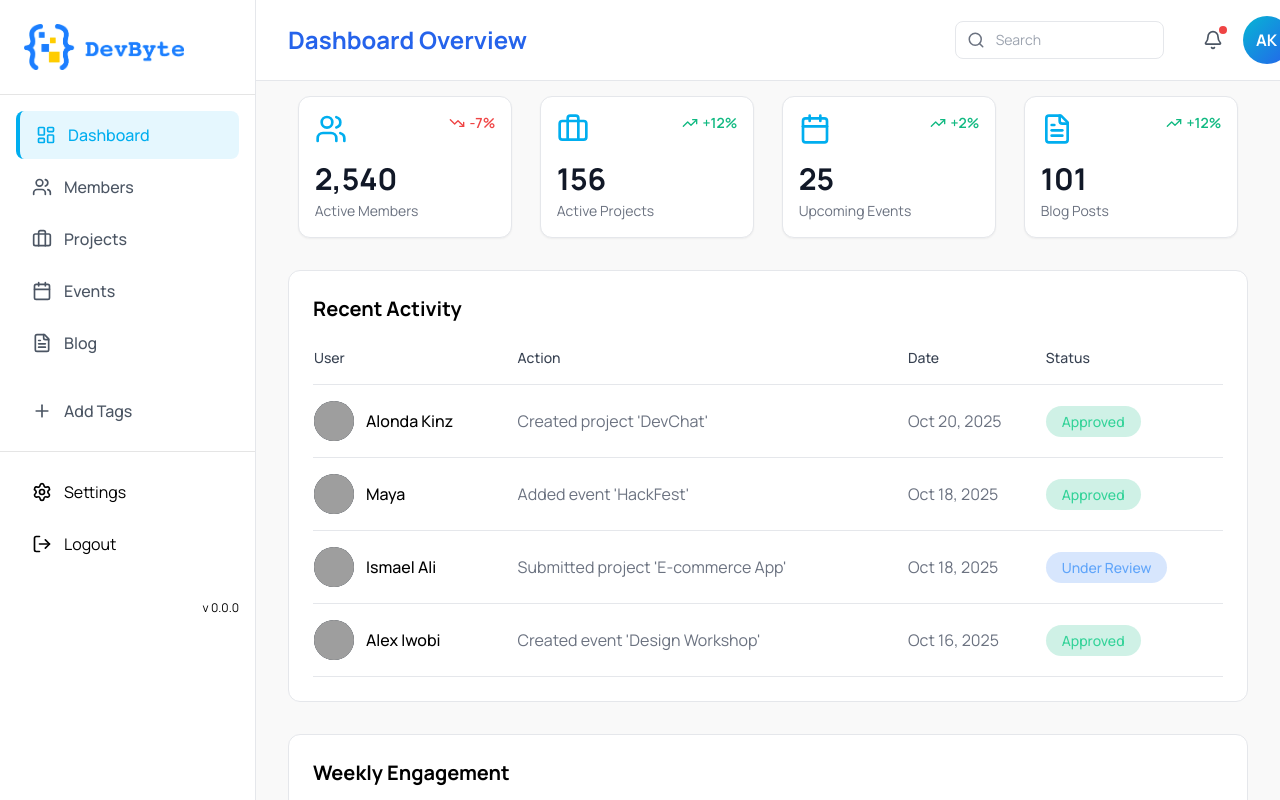
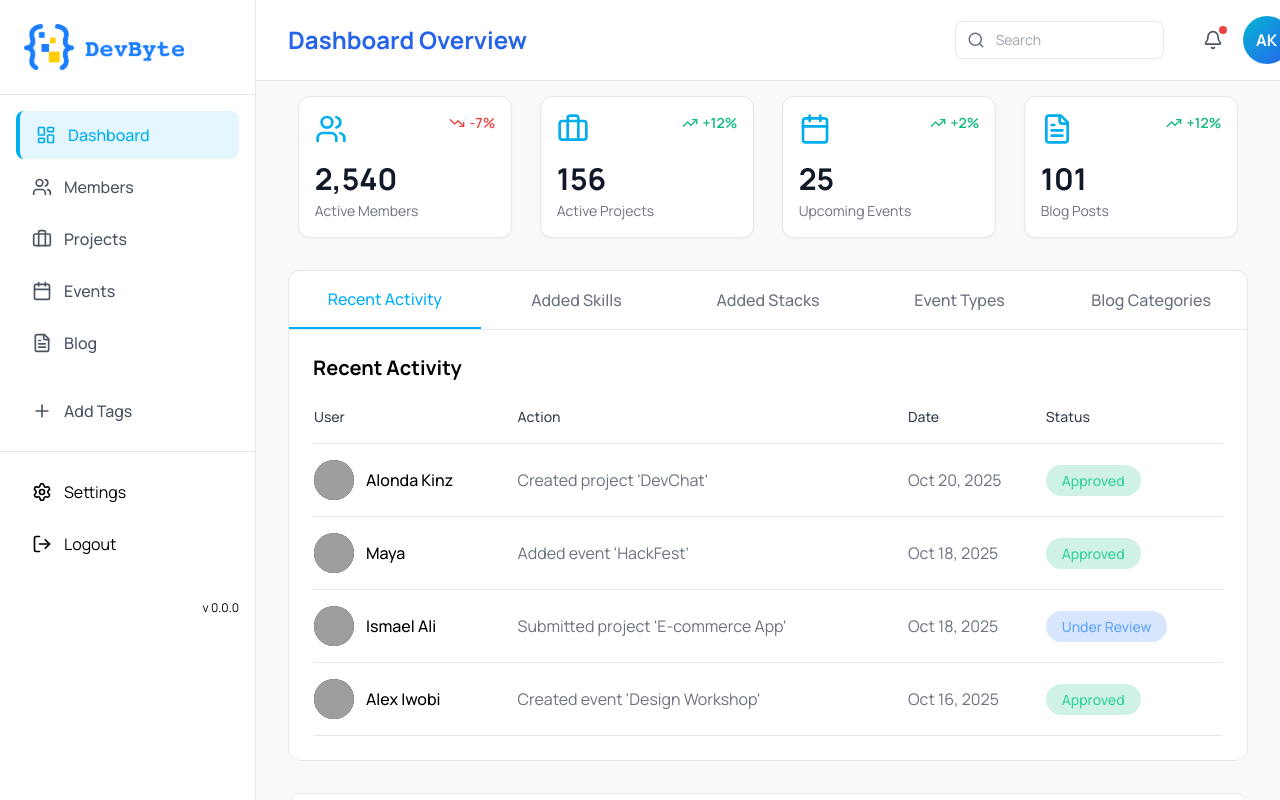
Before and after one commit to Ismail0u/Community-Website-Frontend, a React (Vite) app in the folder devbyte-frontend/: page /adminDashboard in a window 1280 px wide. Shown: the top 800 px of the page. Built offline with nearby package versions, Linux system fonts and the light colour scheme; grey boxes are pictures that could not be loaded.

Commit message:
feat : added tags and recents activity displayed on a tabs section

```diff
--- a/devbyte-frontend/src/features/adminDashboard/DashboardPage.jsx
+++ b/devbyte-frontend/src/features/adminDashboard/DashboardPage.jsx
@@ -1,3 +1,4 @@
+import { useState , useRef } from "react";
 import React from "react";
 import { statsData } from "./data/statsData";
 import { engagementData } from "./data/engagementData";
@@ -7,6 +8,9 @@ import { StatCard } from "./components/statCard";
 import { ActionCard } from "./components/actionCard";
 import { ActivityRow } from "./components/activityRow";
 import { LineChart } from "./components/chartBar";
+import { AddedTagsDisplay } from "./components/addedTagsDisplay";
+import { MOCK_BLOG_CATEGORIES, MOCK_EVENT_TYPES, MOCK_SKILLS , MOCK_STACKS } from "./data/otherMockData";
+import { ChevronDown } from "lucide-react";
 
 
 // ---------------------- StatsGrid Component ----------------------
@@ -23,7 +27,7 @@ const StatsGrid = () => (
 // ---------------------- RecentActivityTable ----------------------
 // Displays recent user activities in a responsive table
 const RecentActivityTable = () => (
-  <div className="bg-white dark:bg-[#161b22] border border-gray-200 dark:border-gray-700 rounded-xl p-6">
+  <div>
     <h2 className="text-xl font-bold mb-6">Recent Activity</h2>
 
     {/* Horizontal scroll for small devices */}
@@ -81,15 +85,143 @@ const QuickActionsGrid = () => (
   </div>
 );
 
+const TabButton = ({ isActive, onClick, children }) => {
+  return (
+    <button
+      onClick={onClick}
+      className={`flex-1 px-4 md:px-6 py-3 md:py-4 font-medium text-xs md:text-base transition-all whitespace-nowrap ${        isActive
+          ? "text-[#00aeff] border-b-2 border-[#00aeff]"
+          : "text-gray-500 dark:text-gray-400 hover:text-gray-700 dark:hover:text-gray-300"
+      }`}
+    >
+      {children}
+    </button>
+  );
+};
+
+// ==================== MOBILE TAB SELECT COMPONENT ====================
+const MobileTabSelect = ({ tabs, activeTab, onTabChange }) => (
+  <div className="md:hidden px-4 pt-4 border-b border-gray-200 dark:border-gray-700">
+    <label htmlFor="tab-select" className="sr-only">
+      Select a tab
+    </label>
+    <div className="relative">
+      <select
+        id="tab-select"
+        value={activeTab}
+        onChange={(e) => onTabChange(e.target.value)}
+        className="block w-full rounded-xl border border-gray-300 dark:border-gray-600 bg-white dark:bg-[#161b22] text-gray-900 dark:text-gray-100 text-sm py-3 pr-10 pl-4 shadow-sm focus:ring-2 focus:ring-[#00aeff] focus:border-[#00aeff] transition-all duration-200 appearance-none relative">
+        {tabs.map((tab) => (
+          <option key={tab.id} value={tab.id}>
+            {tab.label}
+          </option>
+        ))}
+      </select>
+      <ChevronDown className="absolute right-4 top-1/2 -translate-y-1/2 h-5 w-5 text-gray-500 dark:text-gray-400 pointer-events-none"/>
+    </div>
+  </div>
+);
+
+// ==================== DESKTOP TABS COMPONENT ====================
+const DesktopTabs = ({ tabs, activeTab, onTabChange }) => (
+  <div className="hidden md:flex justify-between border-b border-gray-200 dark:border-gray-700">
+    {tabs.map((tab) => (
+      <TabButton
+        key={tab.id}
+        isActive={activeTab === tab.id}
+        onClick={() => onTabChange(tab.id)}
+      >
+        {tab.label}
+      </TabButton>
+    ))}
+  </div>
+);
+
+// ==================== RESPONSIVE TABS HEADER (REPLACED TabsWithArrows) ====================
+const ResponsiveTabsHeader = ({ tabs, activeTab, onTabChange }) => {
+  return (
+    <>
+      <MobileTabSelect tabs={tabs} activeTab={activeTab} onTabChange={onTabChange} />
+      <DesktopTabs tabs={tabs} activeTab={activeTab} onTabChange={onTabChange} />
+    </>
+  );
+};
 
 // ---------------------- Main Dashboard Page ----------------------
-const DashboardPage = () => (
+const DashboardPage = () => {
+
+  const [skills, setSkills] = useState(MOCK_SKILLS);
+  const [stacks, setStacks] = useState(MOCK_STACKS);
+  const [eventTypes, setEventTypes] = useState(MOCK_EVENT_TYPES);
+  const [blogCategories, setBlogCategories] = useState(MOCK_BLOG_CATEGORIES);
+  const [activeContentTab, setActiveContentTab] = useState('activity');
+
+   const tabs = [
+    { id: 'activity', label: 'Recent Activity' },
+    { id: 'skills', label: 'Added Skills' },
+    { id: 'stacks', label: 'Added Stacks' },
+    { id: 'events', label: 'Event Types' },
+    { id: 'blogs', label: 'Blog Categories' },
+  ];
+
+  const handleRemoveTag = (type, tag) => {
+  if (type === 'skills') setSkills(skills.filter(t => t !== tag));
+  if (type === 'stacks') setStacks(stacks.filter(t => t !== tag));
+  if (type === 'events') setEventTypes(eventTypes.filter(t => t !== tag));
+  if (type === 'blogs') setBlogCategories(blogCategories.filter(t => t !== tag));
+};
+
+
+  return (
+
   <div className="p-4 sm:p-6 lg:p-8 space-y-8 text-black dark:text-white bg-[#f9f9f9] dark:bg-[#0d1117] min-h-screen">
     <StatsGrid />
-    <RecentActivityTable />
+
+    {/* Tabs Section */}
+    <div className="bg-white dark:bg-[#161b22] border border-gray-200 dark:border-gray-700 rounded-xl overflow-hidden">
+      {/* Tabs Header: Uses Select on mobile, justified buttons on desktop */}
+      <ResponsiveTabsHeader
+        tabs={tabs}
+        activeTab={activeContentTab}
+        onTabChange={setActiveContentTab}
+      />
+      <div className="p-4 sm:p-6">
+        {activeContentTab === 'activity' && <RecentActivityTable />}
+
+        {activeContentTab === 'skills' && (
+          <AddedTagsDisplay
+            type="skills"
+            tags={skills}
+            onRemove={(tag) => handleRemoveTag('skills', tag)}
+          />
+        )}
+        {activeContentTab === 'stacks' && (
+          <AddedTagsDisplay
+            type="stacks"
+            tags={stacks}
+            onRemove={(tag) => handleRemoveTag('stacks', tag)}
+          />
+        )}
+        {activeContentTab === 'events' && (
+          <AddedTagsDisplay
+            type="events"
+            tags={eventTypes}
+            onRemove={(tag) => handleRemoveTag('events', tag)}
+          />
+        )}
+        {activeContentTab === 'blogs' && (
+          <AddedTagsDisplay
+            type="blogs"
+            tags={blogCategories}
+            onRemove={(tag) => handleRemoveTag('blogs', tag)}
+          />
+        )}
+      </div>
+    </div>
     <WeeklyEngagementChart />
     <QuickActionsGrid />
   </div>
 );
+}
 
 export default DashboardPage;
```
